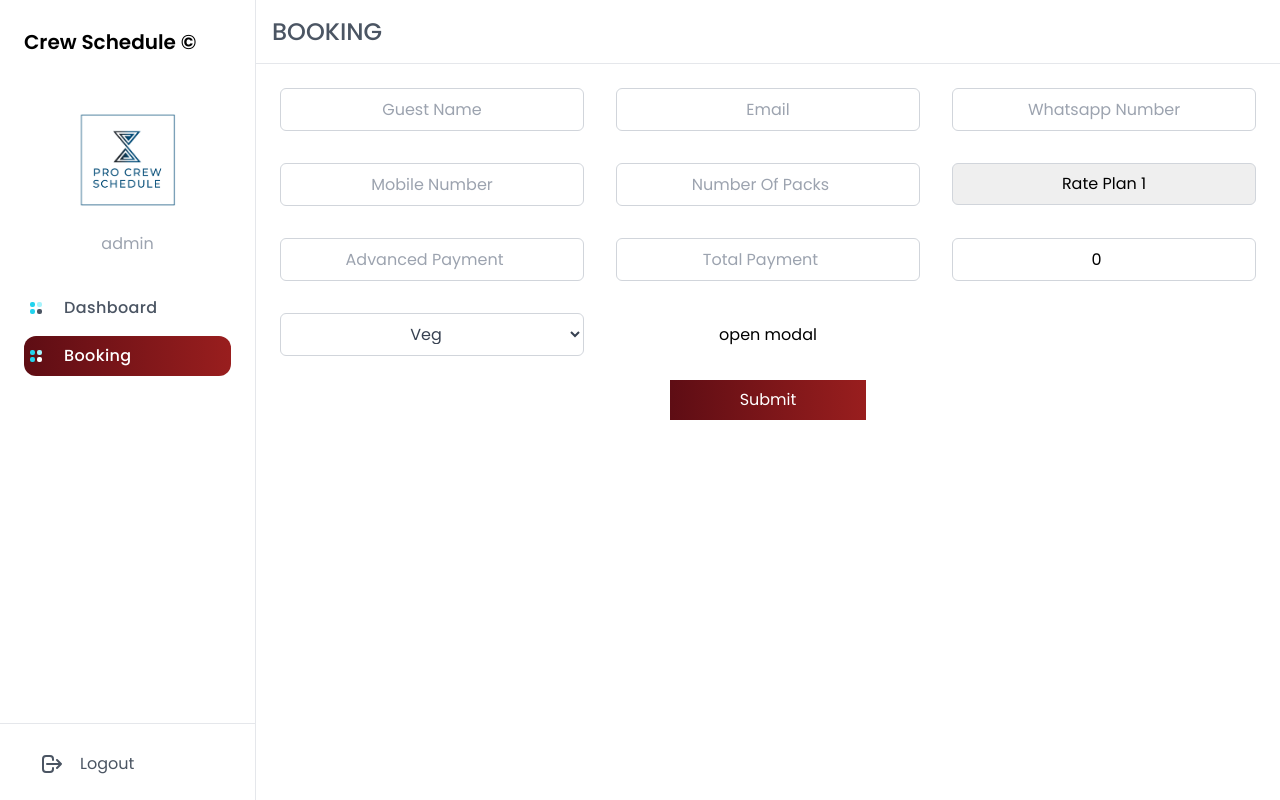
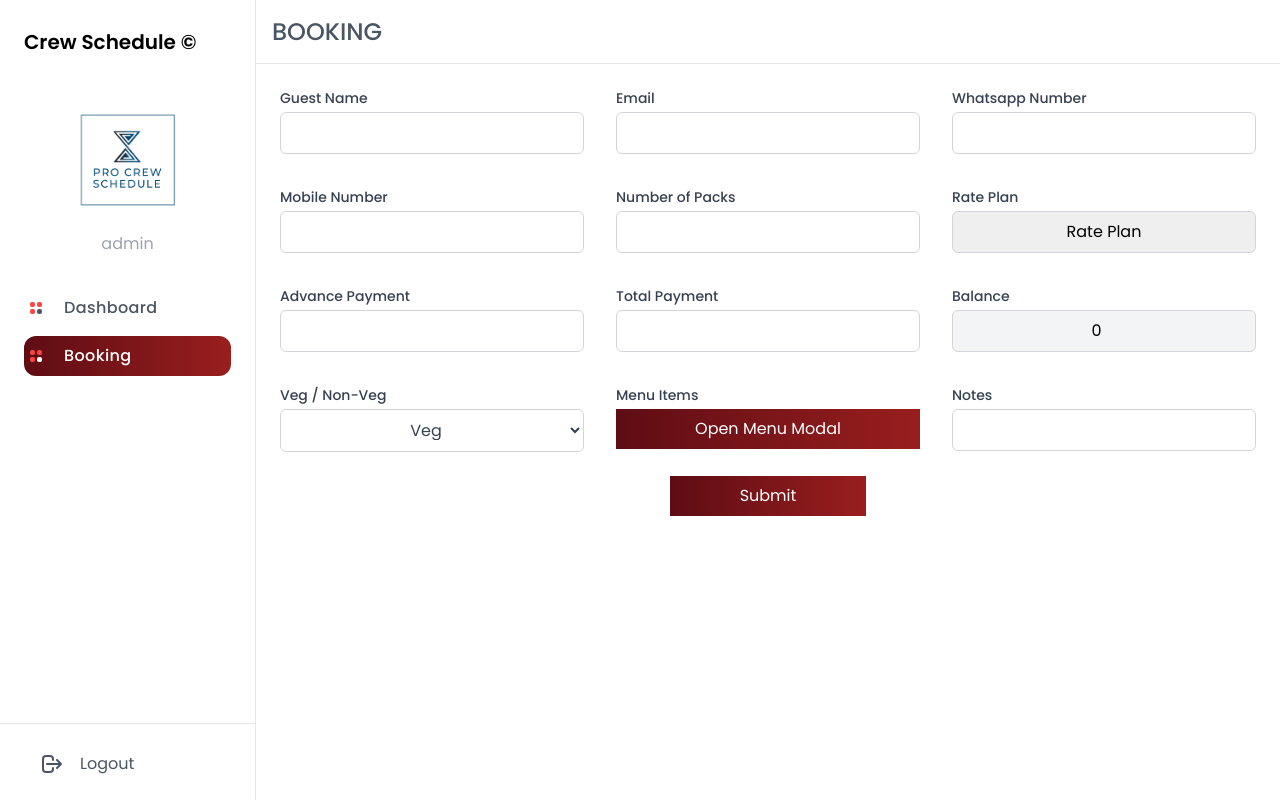
Before and after one commit to AdarshCHMMMUT/banquetfront, a React (Vite) app: page /booking in a window 1280 px wide. Built offline with nearby package versions, Linux system fonts and the light colour scheme; sample sign-in values are in the browser's storage.

Commit message:
Booking Completed api Calling left

```diff
--- a/package.json
+++ b/package.json
@@ -10,7 +10,7 @@
     "preview": "vite preview"
   },
   "dependencies": {
-    "axios": "^1.6.2",
+    "axios": "^1.9.0",
     "number-to-words": "^1.2.4",
     "primereact": "^10.9.5",
     "react": "^18.2.0",
--- a/src/App.jsx
+++ b/src/App.jsx
@@ -138,15 +138,15 @@ const App = () => {
                     >
                       <path
                         d="M6 8a2 2 0 0 1 2-2h1a2 2 0 0 1 2 2v1a2 2 0 0 1-2 2H8a2 2 0 0 1-2-2V8ZM6 15a2 2 0 0 1 2-2h1a2 2 0 0 1 2 2v1a2 2 0 0 1-2 2H8a2 2 0 0 1-2-2v-1Z"
-                        className="dark:fill-slate-600 fill-current text-cyan-400"
+                        className="dark:fill-slate-600 fill-current text-[#ff4242]"
                       ></path>
                       <path
                         d="M13 8a2 2 0 0 1 2-2h1a2 2 0 0 1 2 2v1a2 2 0 0 1-2 2h-1a2 2 0 0 1-2-2V8Z"
-                        className="fill-current text-cyan-200 group-hover:text-cyan-300"
+                        className="fill-current text-[#ff4242] group-hover:text-[#ed5656]"
                       ></path>
                       <path
                         d="M13 15a2 2 0 0 1 2-2h1a2 2 0 0 1 2 2v1a2 2 0 0 1-2 2h-1a2 2 0 0 1-2-2v-1Z"
-                        className="fill-current group-hover:text-sky-300"
+                        className="fill-current group-hover:text-[#ed5656]"
                       ></path>
                     </svg>
                     <span className="-mr-1 font-medium">Dashboard</span>
@@ -175,15 +175,15 @@ const App = () => {
                     >
                       <path
                         d="M6 8a2 2 0 0 1 2-2h1a2 2 0 0 1 2 2v1a2 2 0 0 1-2 2H8a2 2 0 0 1-2-2V8ZM6 15a2 2 0 0 1 2-2h1a2 2 0 0 1 2 2v1a2 2 0 0 1-2 2H8a2 2 0 0 1-2-2v-1Z"
-                        className="dark:fill-slate-600 fill-current text-cyan-400"
+                        className="dark:fill-slate-600 fill-current text-[#ff4242]"
                       ></path>
                       <path
                         d="M13 8a2 2 0 0 1 2-2h1a2 2 0 0 1 2 2v1a2 2 0 0 1-2 2h-1a2 2 0 0 1-2-2V8Z"
-                        className="fill-current text-cyan-200 group-hover:text-cyan-300"
+                        className="fill-current text-[#ff4242] group-hover:text-[#ed5656]"
                       ></path>
                       <path
                         d="M13 15a2 2 0 0 1 2-2h1a2 2 0 0 1 2 2v1a2 2 0 0 1-2 2h-1a2 2 0 0 1-2-2v-1Z"
-                        className="fill-current group-hover:text-sky-300"
+                        className="fill-current group-hover:text-[#ed5656]"
                       ></path>
                     </svg>
                     <span className="-mr-1 font-medium">Booking</span>
--- a/src/pages/Banquet/Booking.jsx
+++ b/src/pages/Banquet/Booking.jsx
@@ -1,10 +1,9 @@
 import React, { useState } from "react";
-import { Calendar } from 'primereact/calendar';
-import { MultiSelect } from 'primereact/multiselect';
+
 
 import 'primereact/resources/themes/lara-light-indigo/theme.css';
 import 'primereact/resources/primereact.min.css';
-import { useNavigate } from "react-router-dom";
+import axios from 'axios';
 
 
 
@@ -37,16 +36,22 @@ const Booking = () => {
 
   ];
 
-   const [selected, setSelected] = useState('Rate Plan');
+
    const [vegNonvegPlan, setVegNonveg] = useState('veg/Non veg');
    const [selectedMenu, setSelectedMenu] = useState([]);
    const [searchTerm, setSearchTerm] = useState("");
-
-
-
    const [advance, setAdvance] = useState('');
    const [total, setTotal] = useState('');
    const balance = ((total) || 0) - ((advance) || 0);
+
+   const [guestName, setGuestName] = useState("");
+const [email, setEmail] = useState("");
+const [whatsappNo, setWhatsappNo] = useState("");
+const [mobileNo, setMobileNo] = useState("");
+const [noOfPacks, setNoOfPacks] = useState("");
+const [ratePlan, setRatePlan] = useState("Rate Plan");
+const [vegNonVeg, setVegNonVeg] = useState("");
+const [notes, setNotes] = useState("");
 
 
       const filteredMenuItems = menuItems.filter((item) =>
@@ -55,10 +60,6 @@ const Booking = () => {
 
       const toggleSelect = (id) =>{
         const selectedItem = menuItems.find(item => item.id === id);
-
-
-
-
           setSelectedMenu((prevSelected) => {
           const isalredySelected = prevSelected.some(item => item.id === id);
           if (isalredySelected){
@@ -72,99 +73,181 @@ const Booking = () => {
       };
 
 
+      const handleSubmit = async () => {
+  try {
+    const dataToSend = {
+     guest_name: guestName,
+    email,
+    whatsapp_no: whatsappNo,
+    mobile_no: mobileNo,
+    no_of_packs: parseInt(noOfPacks),
+    rate_plan: ratePlan,
+    veg_non_veg: vegNonVeg,
+    advance_payment: parseFloat(advance),
+    total_payment: parseFloat(total),
+    balance: parseFloat(balance),
+
+    menu_item: selectedMenu.map(item => item.name), // Or `item.id` if backend needs ID
+    notes,
+
+  };
+
+
+
+
+    const res = await axios.post('http://localhost:5000/api/bookings', dataToSend);
+    console.log("Success:", res);
+    console.log("Response:", res.data);
+    alert("Booking submitted successfully!");
+  } catch (error) {
+    console.error("Error submitting booking:", error);
+    alert("Failed to submit booking");
+  }
+};
+
+
 
 
  return (
 
     <>
+     <div className="grid grid-cols-2 grid-rows-6 md:grid-cols-3 md:grid-rows-4 gap-8 overflow-auto">
 
+  <div className="flex flex-col">
+    <label className="text-sm font-medium text-gray-700 mb-1">Guest Name</label>
+    <input
+      type="text"
+      value={guestName}
+      onChange={(e) => setGuestName(e.target.value)}
+      className="focus:text-black placeholder:text-gray-400 border border-gray-300 rounded-md text-center py-2 focus:outline-none focus:ring-2 focus:ring-[#991e1e]"
+    />
+  </div>
 
+  <div className="flex flex-col">
+    <label className="text-sm font-medium text-gray-700 mb-1">Email</label>
+    <input
+      type="email"
+      value={email}
+      onChange={(e) => setEmail(e.target.value)}
+      className="focus:text-black placeholder:text-gray-400 border border-gray-300 rounded-md text-center py-2 focus:outline-none focus:ring-2 focus:ring-[#991e1e]"
+    />
+  </div>
 
+  <div className="flex flex-col">
+    <label className="text-sm font-medium text-gray-700 mb-1">Whatsapp Number</label>
+    <input
+      type="tel"
+      value={whatsappNo}
+      onChange={(e) => setWhatsappNo(e.target.value)}
+      className="focus:text-black placeholder:text-gray-400 border border-gray-300 rounded-md text-center py-2 focus:outline-none focus:ring-2 focus:ring-[#991e1e]"
+    />
+  </div>
 
+  <div className="flex flex-col">
+    <label className="text-sm font-medium text-gray-700 mb-1">Mobile Number</label>
+    <input
+      type="tel"
+      value={mobileNo}
+      onChange={(e) => setMobileNo(e.target.value)}
+      className="focus:text-black placeholder:text-gray-400 border border-gray-300 rounded-md text-center py-2 focus:outline-none focus:ring-2 focus:ring-[#991e1e]"
+    />
+  </div>
 
-        <div className="grid grid-cols-2 grid-rows-6 md:grid-cols-3 md:grid-rows-4 gap-8 ">
+  <div className="flex flex-col">
+    <label className="text-sm font-medium text-gray-700 mb-1">Number of Packs</label>
+    <input
+      type="number"
+      value={noOfPacks}
+      onChange={(e) => setNoOfPacks(e.target.value)}
+      className="focus:text-black placeholder:text-gray-400 border border-gray-300 rounded-md text-center py-2 focus:outline-none focus:ring-2 focus:ring-[#991e1e]"
+    />
+  </div>
 
-            <input type="text" placeholder="Guest Name" className=" focus:text-black focus:placeholder-black border border-gray-300 rounded-md text-center py-2 focus:outline-none focus:ring-2 focus:ring-[#991e1e]" />
-            <input type="email" placeholder="Email" className=" focus:text-black focus:placeholder-black border border-gray-300 rounded-md text-center py-2 focus:outline-none focus:ring-2 focus:ring-[#991e1e]"/>
-            <input type="tel" placeholder="Whatsapp Number" className=" focus:text-black focus:placeholder-black border border-gray-300 rounded-md text-center py-2 focus:outline-none focus:ring-2 focus:ring-[#991e1e]" />
-             <input type="tel" placeholder="Mobile Number" className=" focus:text-black focus:placeholder-black border border-gray-300 rounded-md text-center py-2 focus:outline-none focus:ring-2 focus:ring-[#991e1e]" />
-          <input type="number" placeholder="Number Of Packs" className=" focus:text-black focus:placeholder-black border border-gray-300 rounded-md text-center py-2 focus:outline-none focus:ring-2 focus:ring-[#991e1e]"/>
-
-          <div>
+  <div className="flex flex-col">
+    <label className="text-sm font-medium text-gray-700 mb-1">Rate Plan</label>
     <select
-  defaultValue="Pick a color"
-  className=" focus:text-black w-full focus:placeholder-black border border-gray-300 rounded-md text-center py-2 focus:outline-none focus:ring-2 focus:ring-[#991e1e] appearance-none"
+      defaultValue="Rate Plan"
+      value={ratePlan}
+      onChange={(e) => setRatePlan(e.target.value)}
+      className="focus:text-black border border-gray-300 rounded-md text-center py-2 focus:outline-none focus:ring-2 focus:ring-[#991e1e] appearance-none"
     >
       <option disabled>Rate Plan</option>
-  <option>Rate Plan 1</option>
-  <option>Rate Plan 2</option>
-  <option>Rate Plan 3</option>
+      <option>Silver Rate Plan</option>
+      <option>Gold Rate Plan</option>
+      <option>Platinum Rate Plan</option>
     </select>
+  </div>
 
-
-          </div>
+  <div className="flex flex-col">
+    <label className="text-sm font-medium text-gray-700 mb-1">Advance Payment</label>
     <input
       type="number"
-        placeholder="Advanced Payment"
       value={advance}
       onChange={(e) => setAdvance(e.target.value)}
-       className=" focus:text-black focus:placeholder-black border border-gray-300 rounded-md text-center py-2 focus:outline-none focus:ring-2 focus:ring-[#991e1e]"
+      className="focus:text-black placeholder:text-gray-400 border border-gray-300 rounded-md text-center py-2 focus:outline-none focus:ring-2 focus:ring-[#991e1e]"
     />
+  </div>
+
+  <div className="flex flex-col">
+    <label className="text-sm font-medium text-gray-700 mb-1">Total Payment</label>
     <input
       type="number"
-        placeholder="Total Payment"
       value={total}
       onChange={(e) => setTotal(e.target.value)}
-        className=" focus:text-black focus:placeholder-black border border-gray-300 rounded-md text-center py-2 focus:outline-none focus:ring-2 focus:ring-[#991e1e]"
+      className="focus:text-black placeholder:text-gray-400 border border-gray-300 rounded-md text-center py-2 focus:outline-none focus:ring-2 focus:ring-[#991e1e]"
     />
+  </div>
+
+  <div className="flex flex-col">
+    <label className="text-sm font-medium text-gray-700 mb-1">Balance</label>
     <input
       type="number"
-        placeholder="Balance"
       value={balance}
       readOnly
-       className=" focus:text-black focus:placeholder-black border border-gray-300 rounded-md text-center py-2 focus:outline-none focus:ring-2 focus:ring-[#991e1e]"
+      className="focus:text-black placeholder:text-gray-400 border border-gray-300 rounded-md text-center py-2 bg-gray-100 focus:outline-none focus:ring-2 focus:ring-[#991e1e]"
     />
+  </div>
 
+  <div className="flex flex-col">
+    <label className="text-sm font-medium text-gray-700 mb-1">Veg / Non-Veg</label>
     <select
-  defaultValue="Pick a color"
-  className="select bg-white text-center w-full text-gray-700 focus:text-black focus:placeholder-black border border-gray-300 rounded-md py-2 focus:outline-none focus:ring-2 focus:ring-[#991e1e]"
+      value={vegNonvegPlan}
+      onChange={(e) => setVegNonveg(e.target.value)}
+      className="bg-white text-center text-gray-700 focus:text-black border border-gray-300 rounded-md py-2 focus:outline-none focus:ring-2 focus:ring-[#991e1e]"
     >
-  <option disabled>Veg /Non Veg</option>
+      <option disabled>Veg - Non Veg</option>
       <option>Veg</option>
-  <option>Non Veg</option>
+      <option>Non-Veg</option>
     </select>
+  </div>
 
+  <div className="flex flex-col">
+    <label className="text-sm font-medium text-gray-700 mb-1">Menu Items</label>
+    <button
+      className="btn bg-gradient-to-r from-[#5e0d14] to-[#991e1e] text-white py-2"
+      onClick={() => document.getElementById('my_modal_3').showModal()}
+    >
+      Open Menu Modal
+    </button>
 
-
-{/* You can open the modal using document.getElementById('ID').showModal() method */}
-<button className="btn" onClick={()=>document.getElementById('my_modal_3').showModal()}>open modal</button>
     <dialog id="my_modal_3" className="modal">
   <div className="modal-box relative h-[90%] w-full max-w-3xl z-50 pt-0">
-
-
-
     <div className="sticky top-0 left-0 w-full px-4 py-2 bg-white z-10">
       <form method="dialog">
-      {/* if there is a button in form, it will close the modal */}
         <button className="btn btn-sm btn-circle btn-ghost absolute right-2 top-2">✕</button>
       </form>
       <h3 className="font-bold text-lg text-center pb-2">Menu Items</h3>
-<label className=" input w-full border border-gray-300 rounded-md text-center py-2 focus-within:outline-none focus-within:ring-2 focus-within:ring-[#991e1e]">
+      <label className="text-sm font-medium text-gray-700 mb-1 block">Search Menu</label>
+      <label className="input w-full border border-gray-300 rounded-md text-center py-2 focus-within:outline-none focus-within:ring-2 focus-within:ring-[#991e1e]">
         <svg className="h-[1em] opacity-50" xmlns="http://www.w3.org/2000/svg" viewBox="0 0 24 24">
-    <g
-      strokeLinejoin="round"
-      strokeLinecap="round"
-      strokeWidth="2.5"
-      fill="none"
-      stroke="currentColor"
-    >
+          <g strokeLinejoin="round" strokeLinecap="round" strokeWidth="2.5" fill="none" stroke="currentColor">
             <circle cx="11" cy="11" r="8"></circle>
             <path d="m21 21-4.3-4.3"></path>
           </g>
         </svg>
         <input
           type="search"
-    className="grow text-center text-black placeholder-black focus:outline-none "
+          className="grow text-center text-black placeholder-black focus:outline-none"
           value={searchTerm}
           onChange={(e) => setSearchTerm(e.target.value)}
           placeholder="Search"
@@ -172,48 +255,57 @@ const Booking = () => {
       </label>
     </div>
 
-
-
-
-
-
-      <div className="grid grid-cols-2 sm:grid-cols-2 md:grid-cols-3  gap-4 pt-[42px]   ">
+    <div className="grid grid-cols-2 sm:grid-cols-2 md:grid-cols-3 gap-4 pt-[42px]">
       {filteredMenuItems.map((item) => (
         <div
           key={item.id}
           onClick={() => toggleSelect(item.id)}
-    className={`rounded-md p-4 flex flex-col cursor-pointer
-      ${
+          className={`rounded-md p-4 flex flex-col cursor-pointer ${
             selectedMenu.some((selected) => selected.id === item.id)
               ? "border-2 border-[#991e1e] shadow-md"
               : "border border-gray-300 shadow-xl hover:bg-gray-100 hover:drop-shadow-[0_4px_6px_rgba(153,30,30,0.4)]"
           }`}
         >
           <div className="flex justify-center items-center mb-2">
-      <img
-        className="w-full h-[10rem] aspect-3/2 object-cover rounded-md"
-        src={item.url}
-        alt=""
-      />
+            <img className="w-full h-[10rem] object-cover rounded-md" src={item.url} alt="" />
           </div>
-    <p className="font-semibold">{item.name}</p>
+          <p className="font-semibold text-center">{item.name}</p>
         </div>
       ))}
+    </div>
 
-      </div>
+    <form method="dialog" className="flex justify-center items-center mt-6">
+      <button type="submit" className="btn bg-gradient-to-r from-[#5e0d14] to-[#991e1e] py-2 w-[40%] md:w-[20%] text-white">
+        Submit
+      </button>
+    </form>
   </div>
 </dialog>
 
 
+  </div>
+
+  <div className="flex flex-col">
+    <label className="text-sm font-medium text-gray-700 mb-1">Notes</label>
+    <input
+      type="text"
+      value={notes}
+      onChange={(e) => setNotes(e.target.value)}
+      className="focus:text-black placeholder:text-gray-400 border border-gray-300 rounded-md text-center py-2 focus:outline-none focus:ring-2 focus:ring-[#991e1e]"
+    />
+  </div>
 
 </div>
 
 
 
 
-<div className="flex justify-center items-center mt-6">
-<button className="bg-gradient-to-r from-[#5e0d14] to-[#991e1e] py-2 w-[40%] md:w-[20%] text-white ">Submit</button>
-        </div>
+
+<form onSubmit={(e) => { e.preventDefault(); handleSubmit(); }} className="flex justify-center items-center mt-6">
+  <button type="submit" className="bg-gradient-to-r from-[#5e0d14] to-[#991e1e] py-2 w-[40%] md:w-[20%] text-white">
+    Submit
+  </button>
+</form>
 
 
 
```
Also changed, not shown: src/pages/Banquet/LaganCalender.jsx (+8 -8 lines), 1 other file (tests, documents, lock files or other folders). Lines whose indentation alone changed are shown as unchanged.
